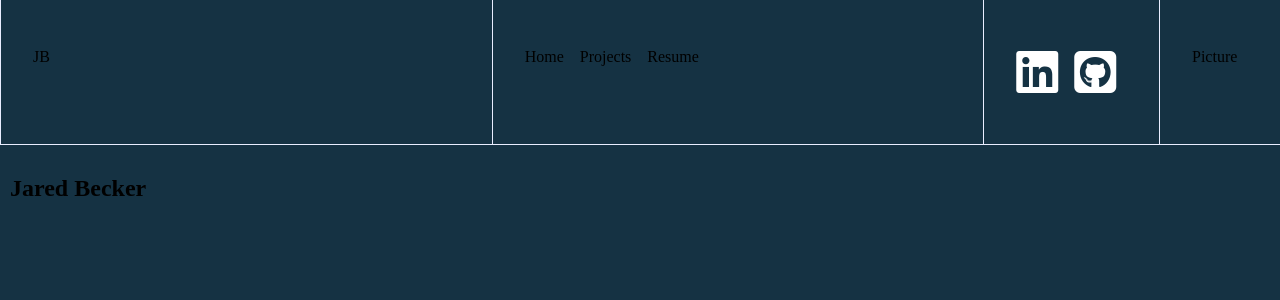
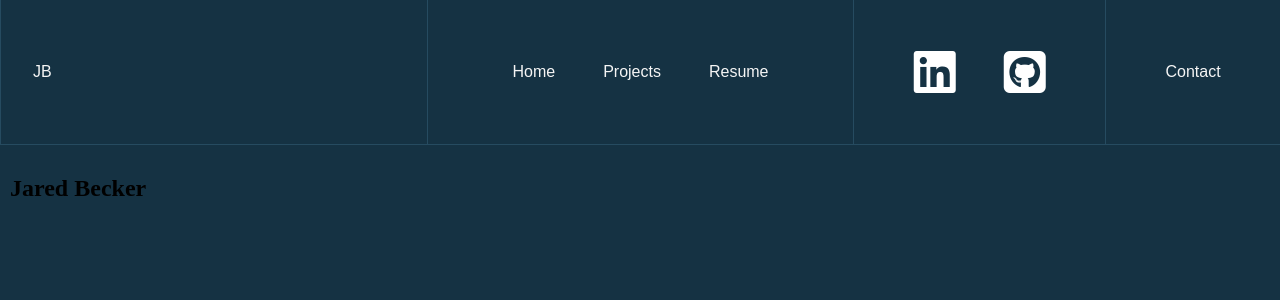
Before and after one commit to Jbecker9/my-portfolio, a React (Vite) app: page / in a window 1280 px wide. Shown: the top 300 px of the page. Built offline with nearby package versions, Linux system fonts and the light colour scheme.

Commit message:
night save

```diff
--- a/src/components/Nav.jsx
+++ b/src/components/Nav.jsx
@@ -22,8 +22,8 @@ function Nav(){
                     <i className="fa-brands fa-square-github fa-inverse fa-3x"></i>
                 </a>
             </div>
-            <div className="nav-section" id="nav-picture-section">
-                <a> Picture </a>
+            <div className="nav-section" id="nav-contact-section">
+                <a> Contact </a>
             </div>
         </nav>
     )
--- a/src/styles/Nav.css
+++ b/src/styles/Nav.css
@@ -9,6 +9,17 @@ nav > .nav-section {
     display: flex;
     gap: 1rem;
     border-left: 1px solid var(--border-color);
+    align-items: center;
+    justify-content: center;
+}
+
+#nav-initials-section {
+    justify-content: flex-start;
+}
+
+#nav-social-section,
+#nav-projects-section {
+    gap: 3rem;
 }
 
 #nav-initials-section,
@@ -17,6 +28,12 @@ nav > .nav-section {
 }
 
 #nav-social-section,
-#nav-picture-section {
+#nav-contact-section {
     flex-grow: 1;
 }
+
+a{
+    font-family: "Rubik", sans-serif;
+    font-weight: 300;
+    color: whitesmoke;
+}
--- a/src/styles/index.css
+++ b/src/styles/index.css
@@ -1,6 +1,6 @@
 :root{
   --background-color: #153243;
-  --border-color: rgb(233, 237, 255);
+  --border-color: #264b60;
 }
 
 body {
@@ -12,7 +12,9 @@ body {
   overflow: hidden;
 }
 
-
+* {
+  box-sizing: border-box;
+}
 
 /* :root {
   font-family: Inter, system-ui, Avenir, Helvetica, Arial, sans-serif;
```
